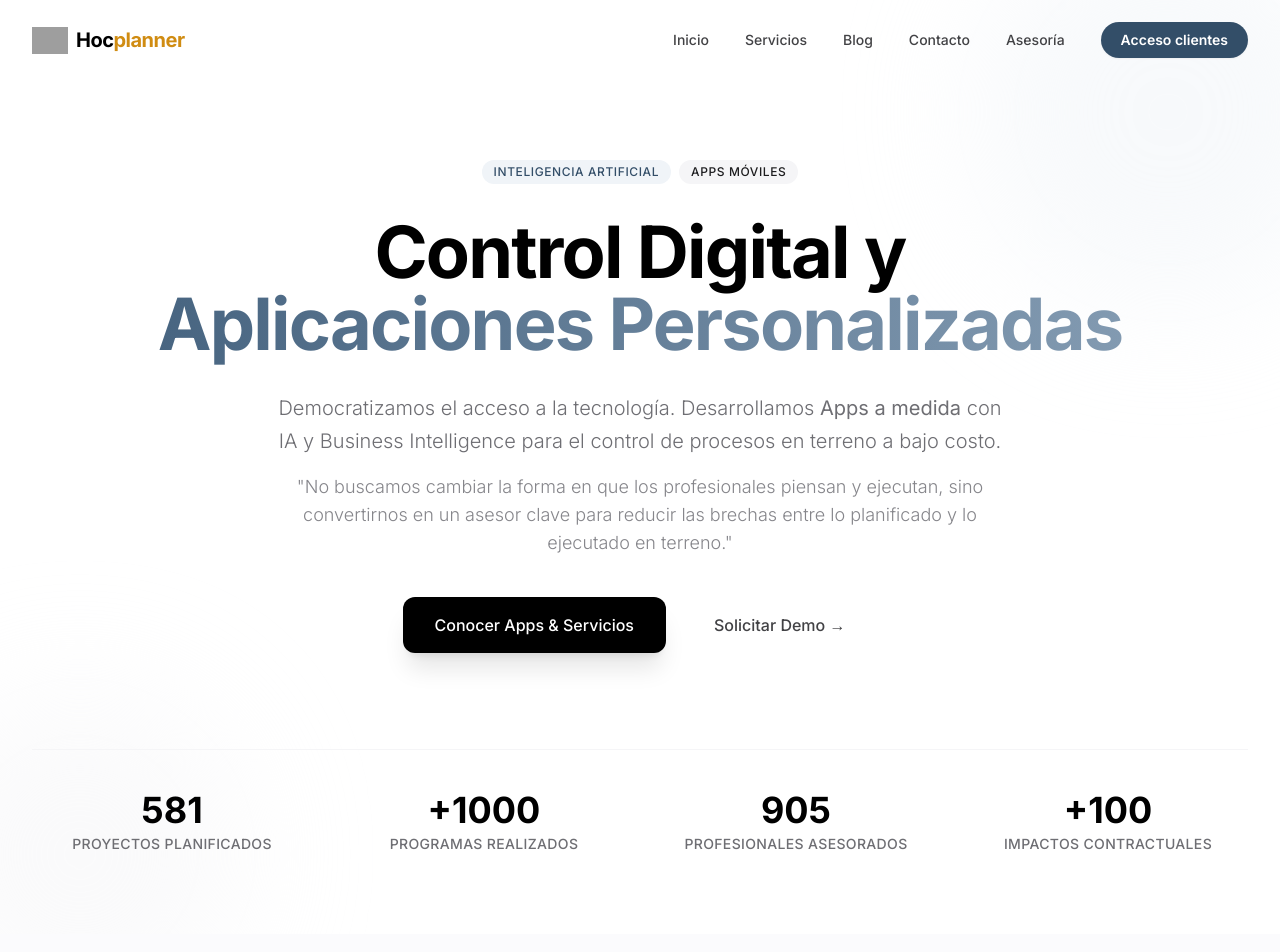
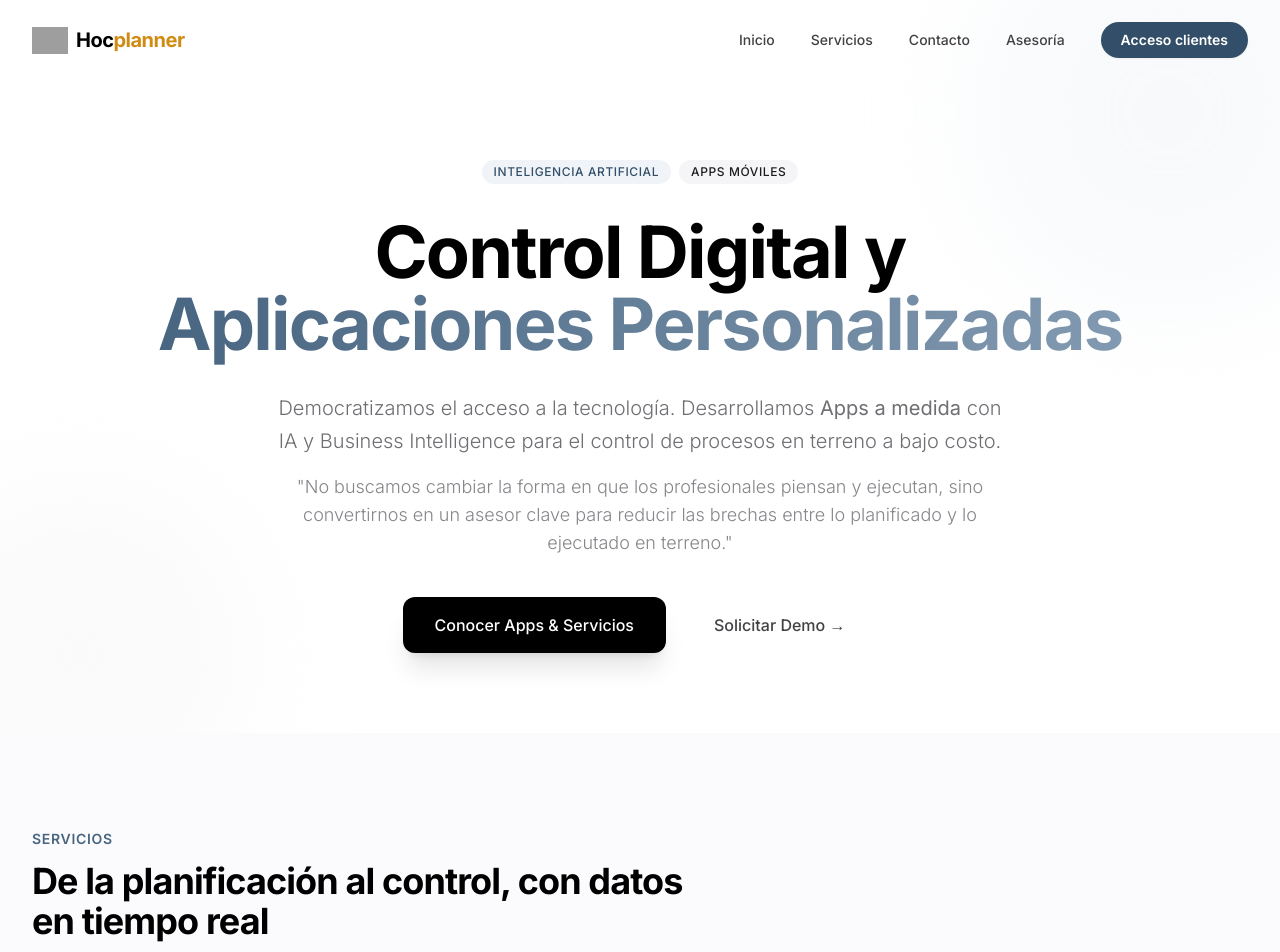
Before and after one commit to hoyarce-gif/hocplanner-web, a plain HTML site: page index.html in a window 1280 px wide. Shown: the top 952 px of the page. Drawn offline with nearby package versions, Linux system fonts and the light colour scheme; grey boxes are pictures that could not be loaded.

Commit message:
Ocultar sección Blog y franja de estadísticas (comentadas, reversibles)

```diff
--- a/index.html
+++ b/index.html
@@ -39,7 +39,6 @@
         <div class="hidden md:flex space-x-9 items-center">
           <a href="#hero" class="text-gray-600 hover:text-brand-700 text-sm font-medium transition-colors">Inicio</a>
           <a href="#products" class="text-gray-600 hover:text-brand-700 text-sm font-medium transition-colors">Servicios</a>
-          <a href="#blog" class="text-gray-600 hover:text-brand-700 text-sm font-medium transition-colors">Blog</a>
           <a href="#contact" class="text-gray-600 hover:text-brand-700 text-sm font-medium transition-colors">Contacto</a>
           <a href="#contact" class="text-gray-600 hover:text-brand-700 text-sm font-medium transition-colors">Asesoría</a>
           <a href="https://hocplannerapp.netlify.app" target="_blank" rel="noopener" class="bg-brand-700 text-white px-5 py-2 rounded-full text-sm font-semibold hover:bg-brand-800 transition-all shadow-sm">Acceso clientes</a>
@@ -52,7 +51,6 @@
     <div id="mmenu" class="md:hidden hidden bg-white border-t border-gray-100 px-6 py-4 space-y-1">
       <a href="#hero" class="block py-4 text-xl font-bold text-gray-900 border-b border-gray-100">Inicio</a>
       <a href="#products" class="block py-4 text-xl font-bold text-gray-900 border-b border-gray-100">Servicios</a>
-      <a href="#blog" class="block py-4 text-xl font-bold text-gray-900 border-b border-gray-100">Blog</a>
       <a href="#contact" class="block py-4 text-xl font-bold text-gray-900 border-b border-gray-100">Contacto</a>
       <a href="https://hocplannerapp.netlify.app" target="_blank" rel="noopener" class="mt-4 block text-center py-4 text-lg font-semibold text-white bg-brand-700 rounded-full">Acceso clientes</a>
     </div>
@@ -81,12 +79,15 @@
           <a href="#contact" class="px-8 py-4 text-base font-medium text-gray-600 hover:text-brand-700 transition-colors">Solicitar Demo →</a>
         </div>
       </div>
+      <!-- ESTADÍSTICAS ocultas a pedido (2026-07-25) — restaurar quitando este comentario
       <div class="mt-24 pt-10 border-t border-gray-100 grid grid-cols-2 md:grid-cols-4 gap-8 fade">
         <div class="text-center"><p class="text-3xl md:text-4xl font-bold text-gray-900 mb-1">581</p><p class="text-xs md:text-sm text-gray-500 uppercase tracking-wide font-medium">Proyectos Planificados</p></div>
         <div class="text-center"><p class="text-3xl md:text-4xl font-bold text-gray-900 mb-1">+1000</p><p class="text-xs md:text-sm text-gray-500 uppercase tracking-wide font-medium">Programas Realizados</p></div>
         <div class="text-center"><p class="text-3xl md:text-4xl font-bold text-gray-900 mb-1">905</p><p class="text-xs md:text-sm text-gray-500 uppercase tracking-wide font-medium">Profesionales Asesorados</p></div>
         <div class="text-center"><p class="text-3xl md:text-4xl font-bold text-gray-900 mb-1">+100</p><p class="text-xs md:text-sm text-gray-500 uppercase tracking-wide font-medium">Impactos Contractuales</p></div>
       </div>
+      -->
+
     </div>
   </header>
 
@@ -101,7 +102,7 @@
     </div>
   </section>
 
-  <!-- BLOG -->
+  <!-- BLOG oculto a pedido (2026-07-25) — restaurar quitando este comentario
   <section id="blog" class="py-24 bg-white">
     <div class="max-w-7xl mx-auto px-4 sm:px-6 lg:px-8">
       <div class="max-w-2xl mb-14">
@@ -111,6 +112,7 @@
       <div id="bloggrid" class="grid grid-cols-1 md:grid-cols-3 gap-8"></div>
     </div>
   </section>
+  -->
 
   <!-- CONTACTO -->
   <section id="contact" class="bg-gray-50 py-24">
@@ -157,7 +159,7 @@
           </div>
         </div>
         <div class="md:col-span-2 md:col-start-8"><h3 class="text-sm font-semibold text-gray-900 uppercase mb-4">Sitio</h3><ul class="space-y-3 text-sm text-gray-500">
-          <li><a href="#hero" class="hover:text-brand-500">Inicio</a></li><li><a href="#products" class="hover:text-brand-500">Servicios</a></li><li><a href="#blog" class="hover:text-brand-500">Blog</a></li><li><a href="#contact" class="hover:text-brand-500">Contacto</a></li></ul></div>
+          <li><a href="#hero" class="hover:text-brand-500">Inicio</a></li><li><a href="#products" class="hover:text-brand-500">Servicios</a></li><li><a href="#contact" class="hover:text-brand-500">Contacto</a></li></ul></div>
         <div class="md:col-span-3"><h3 class="text-sm font-semibold text-gray-900 uppercase mb-4">Acceso</h3>
           <a href="https://hocplannerapp.netlify.app" target="_blank" rel="noopener" class="inline-block bg-brand-700 text-white px-5 py-2.5 rounded-full text-sm font-semibold hover:bg-brand-800">Acceso clientes →</a></div>
       </div>
@@ -192,13 +194,14 @@
         '<div class="flex flex-wrap gap-2">'+s.f.map(function(x){return '<span class="text-xs bg-brand-50 text-brand-700 px-2.5 py-1 rounded-full">'+x+'</span>';}).join('')+'</div></div>';
     }).join('');
 
-    // Blog
+    // Blog oculto a pedido (2026-07-25) — el guard evita error si la sección no existe
     var POSTS=[
       {t:'Transformación Digital en Obra',c:'Tecnología e Innovación',e:'Cómo las apps móviles y la IA democratizan el control de proyectos a bajo costo, con decisiones en tiempo real.',d:'15 Oct, 2023'},
       {t:'La importancia de la Ruta Crítica',c:'Gestión Técnica',e:'Por qué monitorear las tareas críticas es vital para evitar desviaciones irreparables en el plazo.',d:'10 Oct, 2023'},
       {t:'Brechas entre Planificación y Ejecución',c:'Opinión Experta',e:'Causas comunes por las que lo planificado en oficina no se cumple en terreno, y cómo mitigarlas.',d:'25 Sep, 2023'}
     ];
-    document.getElementById('bloggrid').innerHTML=POSTS.map(function(p){
+    var bg=document.getElementById('bloggrid');
+    if(bg) bg.innerHTML=POSTS.map(function(p){
       return '<article class="rounded-2xl border border-gray-100 overflow-hidden hover:shadow-lg transition-all"><div class="h-40 bg-gradient-to-br from-brand-800 to-brand-500"></div>'+
         '<div class="p-6"><p class="text-xs font-semibold text-brand-600 uppercase tracking-wider mb-2">'+p.c+'</p>'+
         '<h3 class="text-lg font-bold text-gray-900 mb-2">'+p.t+'</h3><p class="text-sm text-gray-500 leading-relaxed mb-4">'+p.e+'</p>'+
```
